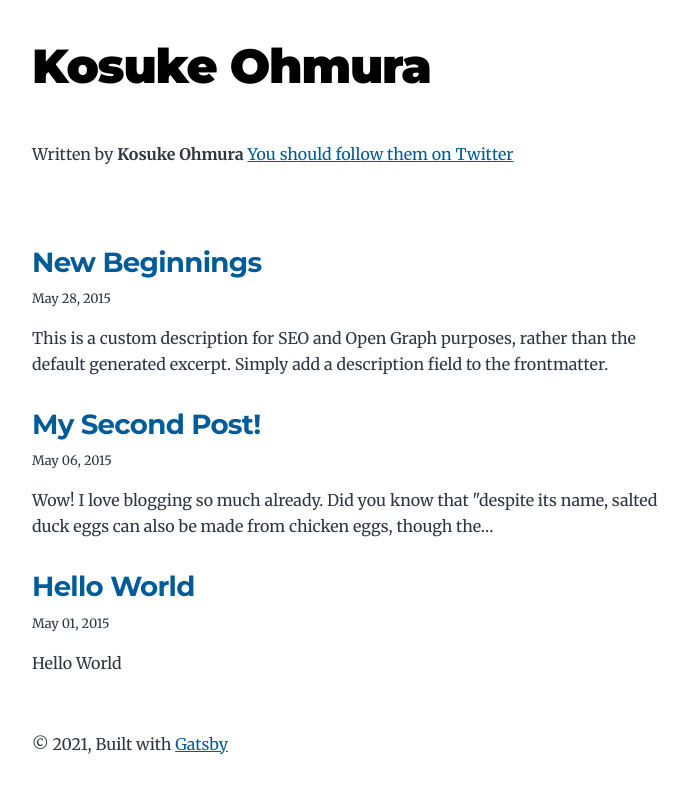
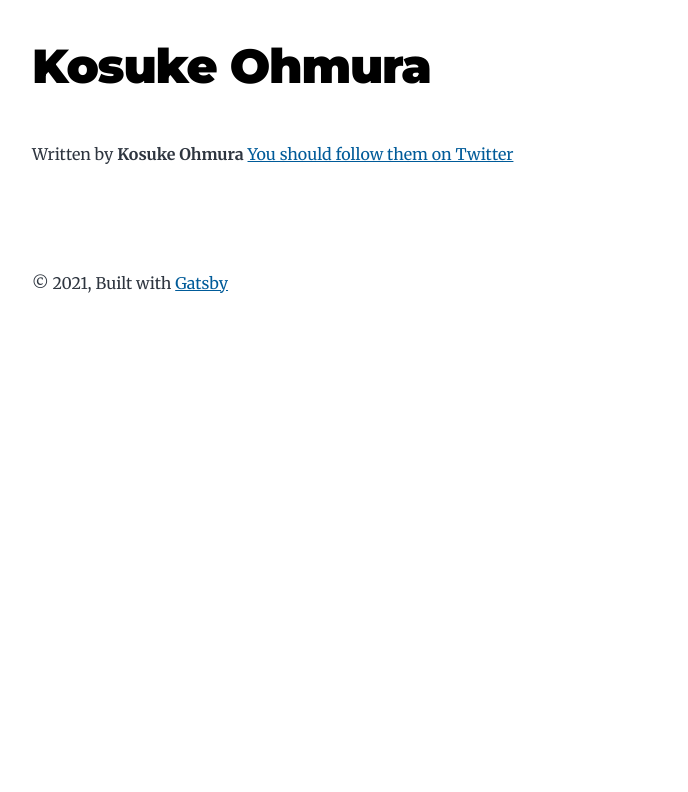
Before and after one commit to kosukeohmura/kosukeohmura.com, a Gatsby site: page / in a window 1280 px wide. Shown: the whole page, without its empty margins (292-980 px from the left). Built offline with nearby package versions, Linux system fonts and the light colour scheme; Gatsby itself is replaced by a stand-in of ours.

Commit message:
Simplify index.js

```diff
--- a/src/pages/index.js
+++ b/src/pages/index.js
@@ -1,69 +1,22 @@
 import React from "react"
-import { Link, graphql } from "gatsby"
+import { graphql } from "gatsby"
 
 import Bio from "../components/bio"
 import Layout from "../components/layout"
 import SEO from "../components/seo"
 
-const BlogIndex = ({ data, location }) => {
+const Index = ({ data, location }) => {
   const siteTitle = data.site.siteMetadata?.title || `Title`
-  const posts = data.allMarkdownRemark.nodes
-
-  if (posts.length === 0) {
-    return (
-      <Layout location={location} title={siteTitle}>
-        <SEO title="All posts" />
-        <Bio />
-        <p>
-          No blog posts found. Add markdown posts to "content/blog" (or the
-          directory you specified for the "gatsby-source-filesystem" plugin in
-          gatsby-config.js).
-        </p>
-      </Layout>
-    )
-  }
 
   return (
     <Layout location={location} title={siteTitle}>
-      <SEO title="All posts" />
+      <SEO />
       <Bio />
-      <ol style={{ listStyle: `none` }}>
-        {posts.map(post => {
-          const title = post.frontmatter.title || post.fields.slug
-
-          return (
-            <li key={post.fields.slug}>
-              <article
-                className="post-list-item"
-                itemScope
-                itemType="http://schema.org/Article"
-              >
-                <header>
-                  <h2>
-                    <Link to={post.fields.slug} itemProp="url">
-                      <span itemProp="headline">{title}</span>
-                    </Link>
-                  </h2>
-                  <small>{post.frontmatter.date}</small>
-                </header>
-                <section>
-                  <p
-                    dangerouslySetInnerHTML={{
-                      __html: post.frontmatter.description || post.excerpt,
-                    }}
-                    itemProp="description"
-                  />
-                </section>
-              </article>
-            </li>
-          )
-        })}
-      </ol>
     </Layout>
   )
 }
 
-export default BlogIndex
+export default Index
 
 export const pageQuery = graphql`
   query {
@@ -72,18 +25,5 @@ export const pageQuery = graphql`
         title
       }
     }
-    allMarkdownRemark(sort: { fields: [frontmatter___date], order: DESC }) {
-      nodes {
-        excerpt
-        fields {
-          slug
-        }
-        frontmatter {
-          date(formatString: "MMMM DD, YYYY")
-          title
-          description
-        }
-      }
-    }
   }
 `
```
